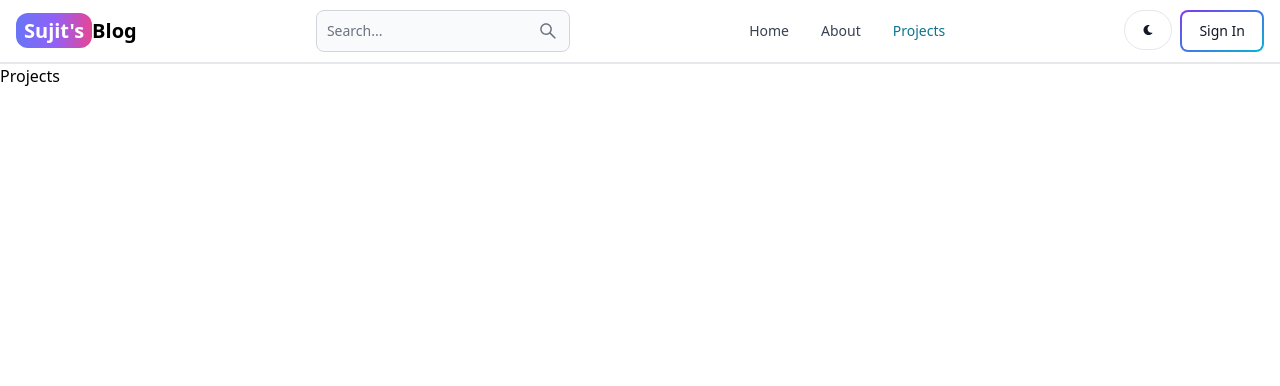
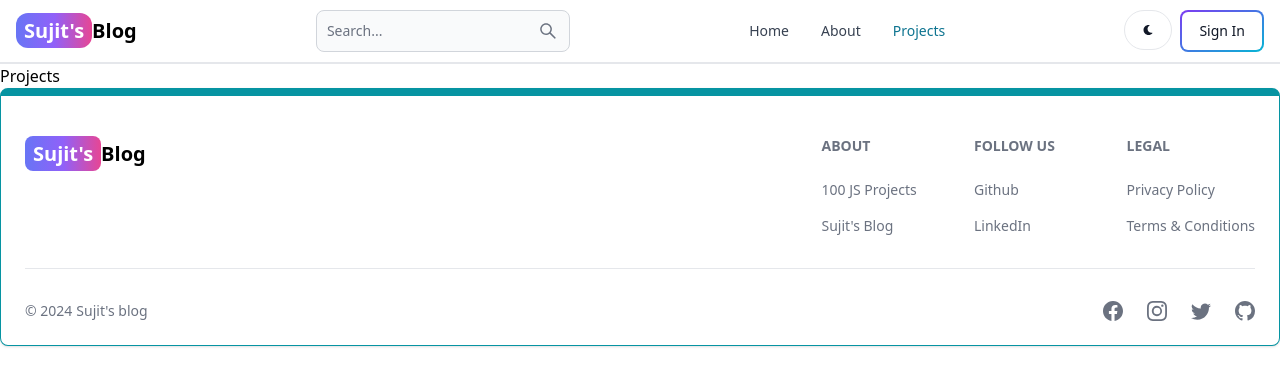
Before and after one commit to isujitkr/TechBlog, a React (Vite) app in the folder client/: page /projects in a window 1280 px wide. Shown: the top 386 px of the page. Built offline with nearby package versions, Linux system fonts and the light colour scheme.

Commit message:
create and add the footer component

```diff
--- a/client/src/App.jsx
+++ b/client/src/App.jsx
@@ -6,6 +6,7 @@
 import Dashboard from "./pages/Dashboard";
 import Projects from "./pages/Projects";
 import Header from "./components/Header";
+import Footer from "./components/Footer";
 
 const App = () => {
   return (
@@ -20,6 +21,7 @@
         <Route path="/projects" element={<Projects/>} />
 
       </Routes>
+      <Footer/>
     </BrowserRouter>
   );
 };
--- /dev/null
+++ b/client/src/components/Footer.jsx
@@ -0,0 +1,94 @@
+import { Footer } from "flowbite-react";
+import { Link } from "react-router-dom";
+import {
+  BsFacebook,
+  BsInstagram,
+  BsTwitter,
+  BsGithub,
+  BsDribbble,
+} from "react-icons/bs";
+export default function FooterCom() {
+  return (
+    <Footer container className="border border-t-8 border-teal-500">
+      <div className="w-full max-w-7xl mx-auto">
+        <div className="grid w-full justify-between sm:flex md:grid-cols-1">
+          <div className="mt-5">
+            <Link
+              to="/"
+              className="self-center whitespace-nowrap text-lg sm:text-xl font-semibold dark:text-white"
+            >
+              <span className="px-2 py-1 bg-gradient-to-r from-indigo-500 via-purple-500 to-pink-500 rounded-lg text-white">
+                Sujit's
+              </span>
+              Blog
+            </Link>
+          </div>
+          <div className="grid grid-cols-2 gap-8 mt-4 sm:grid-cols-3 sm:gap-6">
+            <div>
+              <Footer.Title title="About" />
+              <Footer.LinkGroup col>
+                <Footer.Link
+                  href="https://www.100jsprojects.com"
+                  target="_blank"
+                  rel="noopener noreferrer"
+                >
+                  100 JS Projects
+                </Footer.Link>
+                <Footer.Link
+                  href="/about"
+                  target="_blank"
+                  rel="noopener noreferrer"
+                >
+                  Sujit's Blog
+                </Footer.Link>
+              </Footer.LinkGroup>
+            </div>
+            <div>
+              <Footer.Title title="Follow us" />
+              <Footer.LinkGroup col>
+                <Footer.Link
+                  href="https://github.com/isujitkr"
+                  target="_blank"
+                  rel="noopener noreferrer"
+                >
+                  Github
+                </Footer.Link>
+                <Footer.Link
+                  href="https://www.linkedin.com/in/sujit-kumar-17b8681a1/"
+                  target="_blank"
+                  rel="noopener noreferrer"
+                >
+                  LinkedIn
+                </Footer.Link>
+              </Footer.LinkGroup>
+            </div>
+            <div>
+              <Footer.Title title="Legal" />
+              <Footer.LinkGroup col>
+                <Footer.Link href="#">Privacy Policy</Footer.Link>
+                <Footer.Link href="#">Terms &amp; Conditions</Footer.Link>
+              </Footer.LinkGroup>
+            </div>
+          </div>
+        </div>
+        <Footer.Divider />
+        <div className="w-full sm:flex sm:items-center sm:justify-between">
+          <Footer.Copyright
+            href="#"
+            by="Sujit's blog"
+            year={new Date().getFullYear()}
+          />
+          <div className="flex gap-6 sm:mt-0 mt-4 sm:justify-center">
+            <Footer.Icon href="#" icon={BsFacebook} />
+            <Footer.Icon href="#" icon={BsInstagram} />
+            <Footer.Icon href="#" icon={BsTwitter} />
+            <Footer.Icon
+              href="https://github.com/isujitkr"
+              icon={BsGithub}
+            />
+          </div>
+        </div>
+      </div>
+    </Footer>
+  );
+}
```
